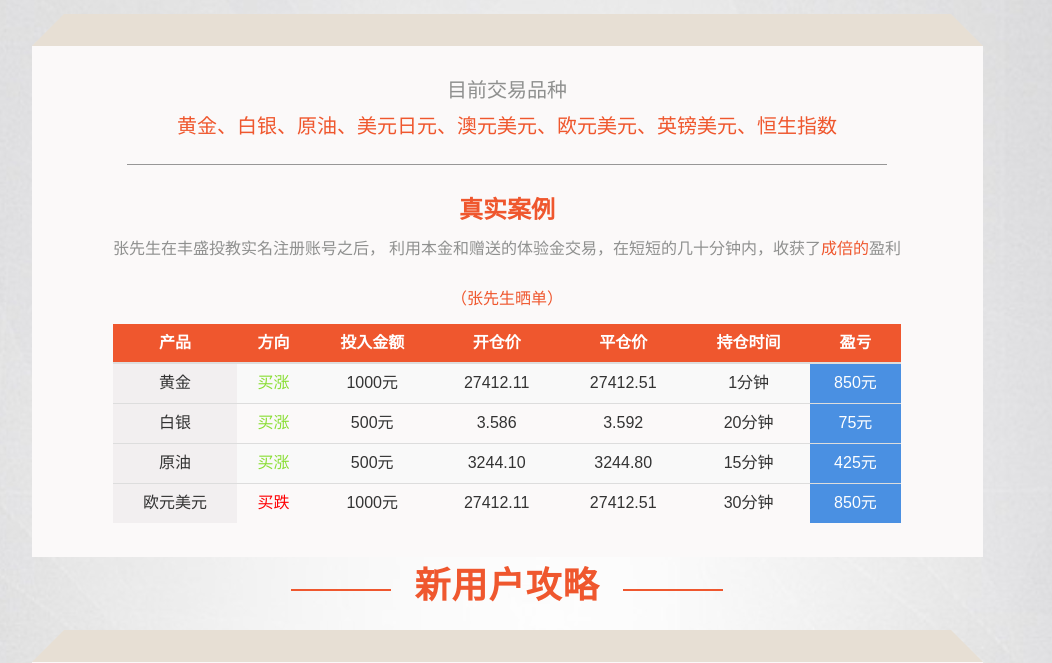
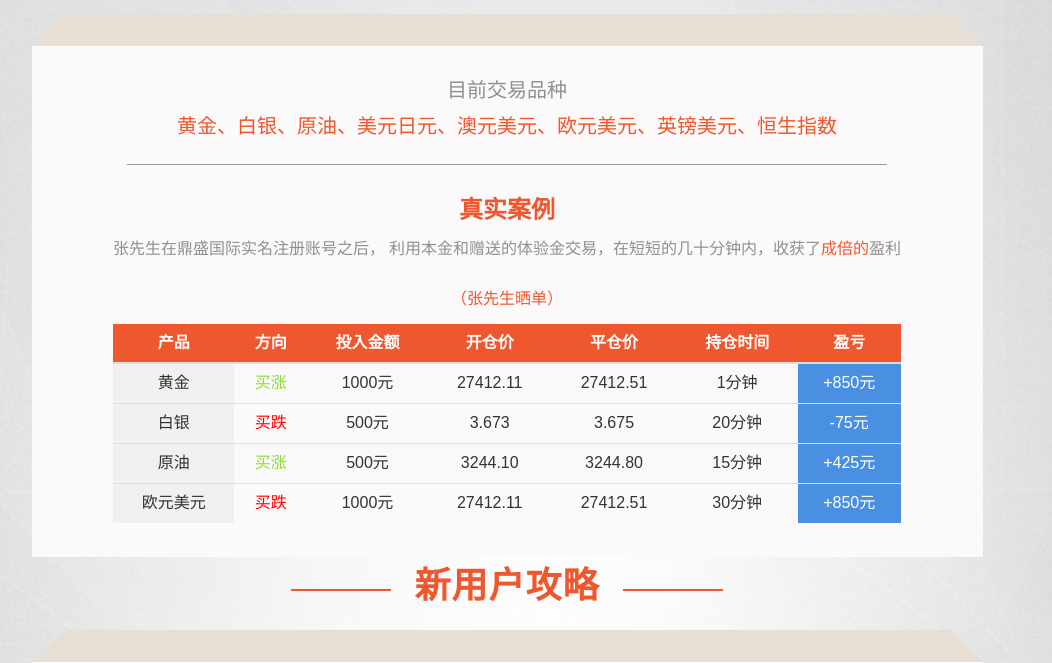
Before and after one commit to a972667237/fengsheng, a Django app: page /inland in a window 1280 px wide. Shown: the part 619-1282 px from the top of the page, without its empty margins (133-1185 px from the left). Run offline with Django 3.2, Linux system fonts and the light colour scheme; parts of the project's set-up code (start-up, migrations or seed data) failed here and were passed over; some libraries are stand-ins or nearby versions.

Commit message:
update the inland page

```diff
--- a/siteservice/templates/inLand/index.html
+++ b/siteservice/templates/inLand/index.html
@@ -2,6 +2,8 @@
 <html>
   <head>
     <meta charset="utf-8">
+      <meta name="description" content="鼎盛国际提供专业的STP直通交易模式，采用MT4微交易和浮动点差，超低交易手续费，开户即赠金，支持多级静态返佣，旨在为用户提供免费可靠的二元期权、外汇黄金白银原油股指等极速交易服务">
+      <meta name="keywords" content="鼎盛国际,外汇期权,mt4平台,外汇返佣,微盘交易">
     <title>鼎盛国际</title>
     <link href="/static/vendor/bootstrap/dist/css/bootstrap.min.css" rel="stylesheet" type="text/css" />
     <link href="/static/vendor/owl-carousel/owl-carousel/owl.carousel.css" rel="stylesheet" type="text/css" />
@@ -30,8 +32,8 @@
                   <img class="scroll-logo visible-xs-block" src="/static/imgs/logo-small.png" alt="logo">
                 </a>
                 <ul class="nav navbar-nav navbar-right nav-icons wrap-user-control ">
-                  <li><a href="http://v.qo16.cn/Trade/UserRegister.aspx?agent=1122" class="btn nav-btn">开户</a></li>
-                  <li class="open-signup"><a href="http://v.qo16.cn/Trade/UserPwdLogin.aspx" class="btn nav-btn">登陆</a></li>
+                  <li><a href="http://v.dmbmw.cn/Trade/UserRegister.aspx?agent=287" class="btn nav-btn">开户</a></li>
+                    <li class="open-signup"><a href="http://v.dmbmw.cn/Trade/UserPwdLogin.aspx?inviteCode=&agent=287&returnurl=" class="btn nav-btn">登陆</a></li>
                 </ul>
                 <div class="navbar-collapse collapse floated" id="navbar-collapse">
                   <ul class="nav navbar-nav navbar-with-inside clearfix navbar-right with-border">
@@ -71,7 +73,7 @@
         <div class="real-content">
           <p>
             <span class="red_span bigger">真实案例</span>  <br>
-              张先生在丰盛投教实名注册账号之后，
+              张先生在鼎盛国际实名注册账号之后，
               利用本金和赠送的体验金交易，在短短的几十分钟内，收获了<span class="red_span">成倍的</span>盈利
           </p>
           <p>
@@ -97,16 +99,16 @@
                                   <td>27412.11</td>
                                   <td>27412.51</td>
                                   <td>1分钟</td>
-                                  <td>850元</td>
+                                  <td>+850元</td>
                                 </tr>
                                 <tr class="tb-tr">
                                   <td>白银</td>
-                                  <td class="td-up">买涨</td>
+                                  <td class="td-down">买跌</td>
                                   <td>500元</td>
-                                  <td>3.586</td>
-                                  <td>3.592</td>
+                                  <td>3.673</td>
+                                  <td>3.675</td>
                                   <td>20分钟</td>
-                                  <td>75元</td>
+                                  <td>-75元</td>
                                 </tr>
                                 <tr class="tb-tr">
                                   <td>原油</td>
@@ -115,7 +117,7 @@
                                   <td>3244.10</td>
                                   <td>3244.80</td>
                                   <td>15分钟</td>
-                                  <td>425元</td>
+                                  <td>+425元</td>
                                 </tr>
                                 <tr class="tb-tr">
                                   <td>欧元美元</td>
@@ -124,7 +126,7 @@
                                   <td>27412.11</td>
                                   <td>27412.51</td>
                                   <td>30分钟</td>
-                                  <td>850元</td>
+                                  <td>+850元</td>
                                 </tr>
                               </tbody>
                             </table>
@@ -377,10 +379,7 @@
                                     <p><i class="icon icon-House"></i>中华人民共和国 广东省</p>
                                 </li>
                                 <li>
-                                    <p><i class="icon icon-Phone2"></i>8888 666 88888</p>
-                                </li>
-                                <li>
-                                    <p><i class="icon icon-Mail"></i><a href="mailto:email@email.com">email@email.com</a> </p>
+                                    <p><i class="icon icon-Mail"></i><a href="mailto:email@email.com">dingshengguoji168@163.com</a> </p>
 
                                 </li>
                             </ul>
```
